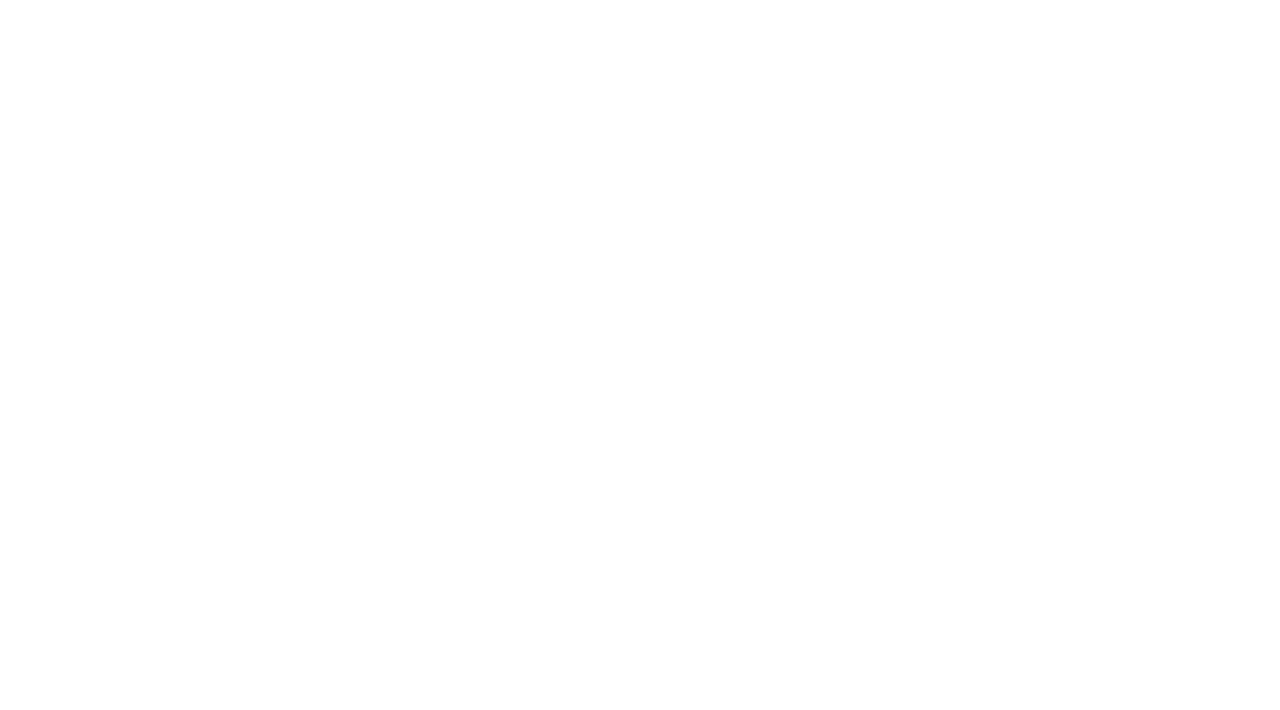
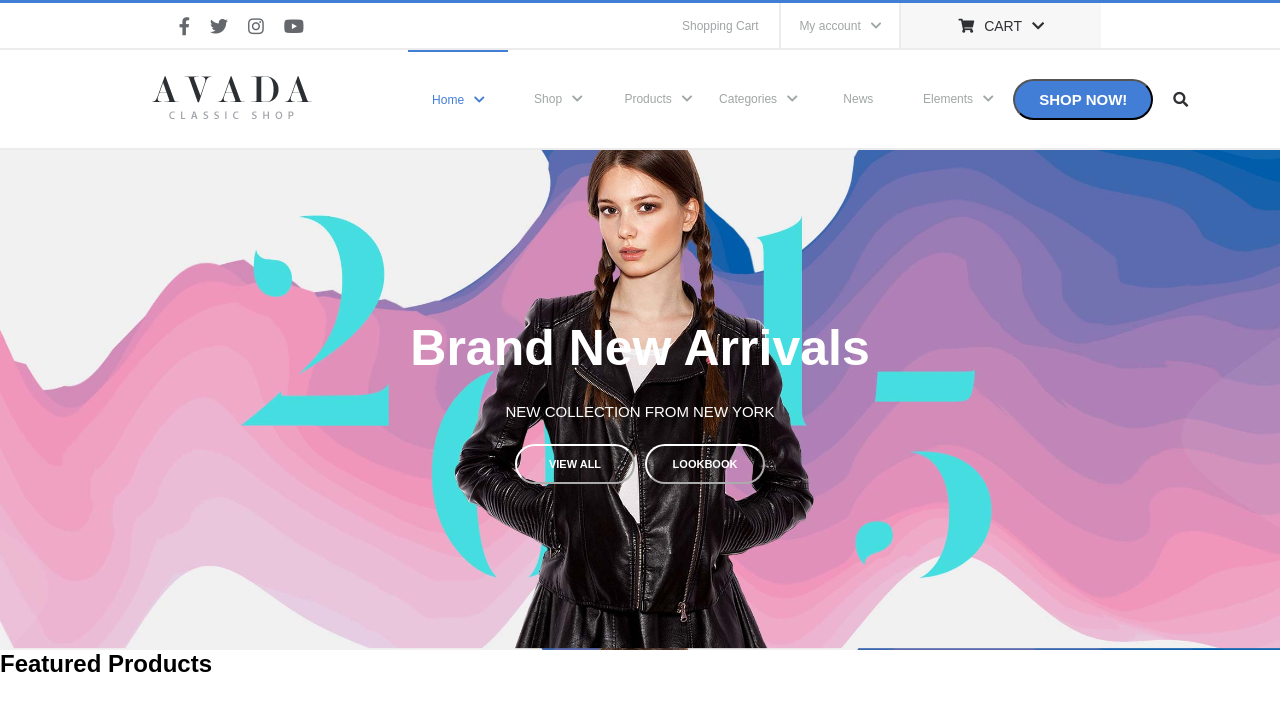
Before and after one commit to antoniorocca/proj-html-vuejs, a plain HTML site: page index.html in a window 1280 px wide. Drawn offline with nearby package versions, Linux system fonts and the light colour scheme.

Commit message:
First Commit
Header

```diff
--- a/index.html
+++ b/index.html
@@ -13,22 +13,53 @@
      <!-- Inizio header -->
      <header>
          <!-- inizio container1 vue -->
-         <div>
+         <div id="app">
              <nav>
                  <!-- navbar top -->
-                 <div>
-
+                 <div id="top-nav" class="d-flex">
+                     <div id="social-icons-nav" class="d-flex">
+                         <i class="fab fa-facebook-f pr-20"></i>
+                         <i class="fab fa-twitter pr-20"></i>
+                         <i class="fab fa-instagram pr-20"></i>
+                         <i class="fab fa-youtube"></i>
+                     </div>
+                     <div id="cart-account" class="d-flex">
+                         <span id="shopping-cart" class="d-flex">Shopping Cart</span>
+                         <span id="account" class="d-flex">My account  <i class="fas fa-chevron-down ml-10"></i></span>
+                         <span id="cart" class="d-flex"><i class="fas fa-shopping-cart mr-10"></i>  CART  <i class="fas fa-chevron-down ml-10"></i></span>
+                     </div>
                  </div>
                  <!-- navbar bottom -->
-                 <div>
-
+                 <div id="bottom-nav" class="d-flex">
+                     <div id="logo-nav">
+                        <img src="./imgs/logo-nav.png" alt="logo">
+                     </div>
+                     <div id="menu-nav" class="d-flex">
+                         <ul class="d-flex">
+                             <li class="d-flex"> Home <i class="fas fa-chevron-down ml-10"></i></li>
+                             <li class="d-flex"> Shop <i class="fas fa-chevron-down ml-10"></i></li>
+                             <li class="d-flex"> Products <i class="fas fa-chevron-down ml-10"></i></li>
+                             <li class="d-flex"> Categories <i class="fas fa-chevron-down ml-10"></i></li>
+                             <li class="d-flex"> News </li>
+                             <li class="d-flex"> Elements <i class="fas fa-chevron-down ml-10"></i></li>
+                         </ul>
+                         <button id="shop-now" class="mr-20"><strong>SHOP NOW!</strong> </button>
+                         <i class="fas fa-search"></i>
+                     </div>
                  </div>
              </nav>
          </div>
          <!-- fine container1 vue -->
          <!-- jumbotron area -->
-         <div>
-
+         <div id="jumbo-area" class="d-flex">
+             <div id="jumbo-txt">
+                 <h1>Brand New Arrivals</h1>
+                 <p>NEW COLLECTION FROM NEW YORK</p>
+                 <div id="jumbo-buttons" class="d-flex">
+                     <button class="mr-10"><strong>VIEW ALL</strong></button>
+                     <button><strong>LOOKBOOK</strong></button>
+                 </div>
+             </div>
          </div>
      </header>
      <!-- Fine header -->
@@ -37,6 +68,7 @@
          <!-- Inizio section Featured Products -->
          <section>
              <!-- Parte1 -->
+             <h1>Featured Products</h1>
              <div>
 
              </div>
--- a/style.css
+++ b/style.css
@@ -3,3 +3,156 @@
     padding: 0;
     box-sizing: border-box;
 }
+body {
+    width: 100%;
+    height: 100%;
+    font-family: Arial, Helvetica, sans-serif;
+}
+/* Utility classes */
+.d-flex {
+    display: flex;
+}
+.pr-20 {
+    padding-right: 20px;
+}
+.mr-10 {
+    margin-right: 10px;
+}
+.mr-20 {
+    margin-right: 20px;
+}
+.ml-10 {
+    margin-left: 10px;
+}
+
+nav {
+    width: 100%;
+    height: 150px;
+    background-color: #ffffff;
+    border-top: 3px solid #427ed5;
+    border-bottom: 2px solid #ececec;
+}
+#top-nav {
+    height: 47px;
+    width: 100%;
+    justify-content: space-around;
+    align-items: center;
+    border-bottom: 2px solid #ececec;
+}
+#social-icons-nav {
+    font-size: 18px;
+    color: #64686c;
+}
+#social-icons-nav i:hover {
+    color: #a0a5a5;
+}
+#cart-account {
+    height: 100%;
+    justify-content: center;
+    align-items: center;
+    color: #a0a5a5;
+    font-size: 12px;
+}
+#shopping-cart, #account {
+    width: 120px;
+    height: 100%;
+    align-items: center;
+    justify-content: center;
+    border-right: 2px solid #ececec;
+}
+#shopping-cart:hover, #account:hover {
+    color: #2f3034;
+}
+#cart {
+    width: 200px;
+    height: 100%;
+    color: #2f3034;
+    background-color: #f7f7f7;
+    align-items: center;
+    justify-content: center;
+    font-size: 14px;
+}
+#cart:hover {
+    color: #a0a5a5;
+}
+#bottom-nav {
+    height: calc(100% - 47px);
+    width: 100%;
+    justify-content: space-evenly;
+    align-items: center;
+}
+#logo-nav {
+    padding-left: 60px;
+}
+#menu-nav {
+    height: 100%;
+    justify-content: center;
+    align-items: center;
+    color: #a0a5a5;
+    font-size: 12px;
+}
+#menu-nav ul {
+    width: 610px;
+    height: 100%;
+    justify-content: center;
+    align-items: center;
+}
+#menu-nav ul li {
+    width: 100px;
+    height: 100%;
+    justify-content: center;
+    align-items: center;
+}
+#menu-nav ul li:hover {
+    color: #427ed5;
+    border-top: 2px solid #427ed5;
+}
+#menu-nav ul li:first-child {
+    color: #427ed5;
+    border-top: 2px solid #427ed5;
+}
+#shop-now {
+    width: 140px;
+    padding: 10px;
+    border-radius: 50px;
+    color: #ffffff;
+    background-color: #427ed5;
+    font-size: 15px;
+}
+#shop-now:hover {
+    background-color: #a2bfe3;
+}
+.fa-search {
+    color: #2f3034;
+    font-size: 15px;
+}
+#jumbo-area {
+    height: 500px;
+    background-image: url(./imgs/bg-header.jpg);
+    background-size: 100%;
+    justify-content: center;
+    align-items: center;
+    color: #ffffff;
+}
+#jumbo-txt {
+    line-height: 4rem;
+}
+#jumbo-area h1 {
+    font-size: 50px;
+}
+#jumbo-area p {
+    font-size: 15px;
+    text-align: center;
+}
+#jumbo-buttons {
+    justify-content: center;
+}
+#jumbo-buttons button {
+    color: white;
+    background-color: transparent;
+    height: 40px;
+    width: 120px;
+    border-radius: 20px;
+    border-color: #ffffff;
+    font-size: 11px;
+}
```
Also changed, not shown: imgs/bg-header.jpg (added), imgs/logo-nav.png (added).
